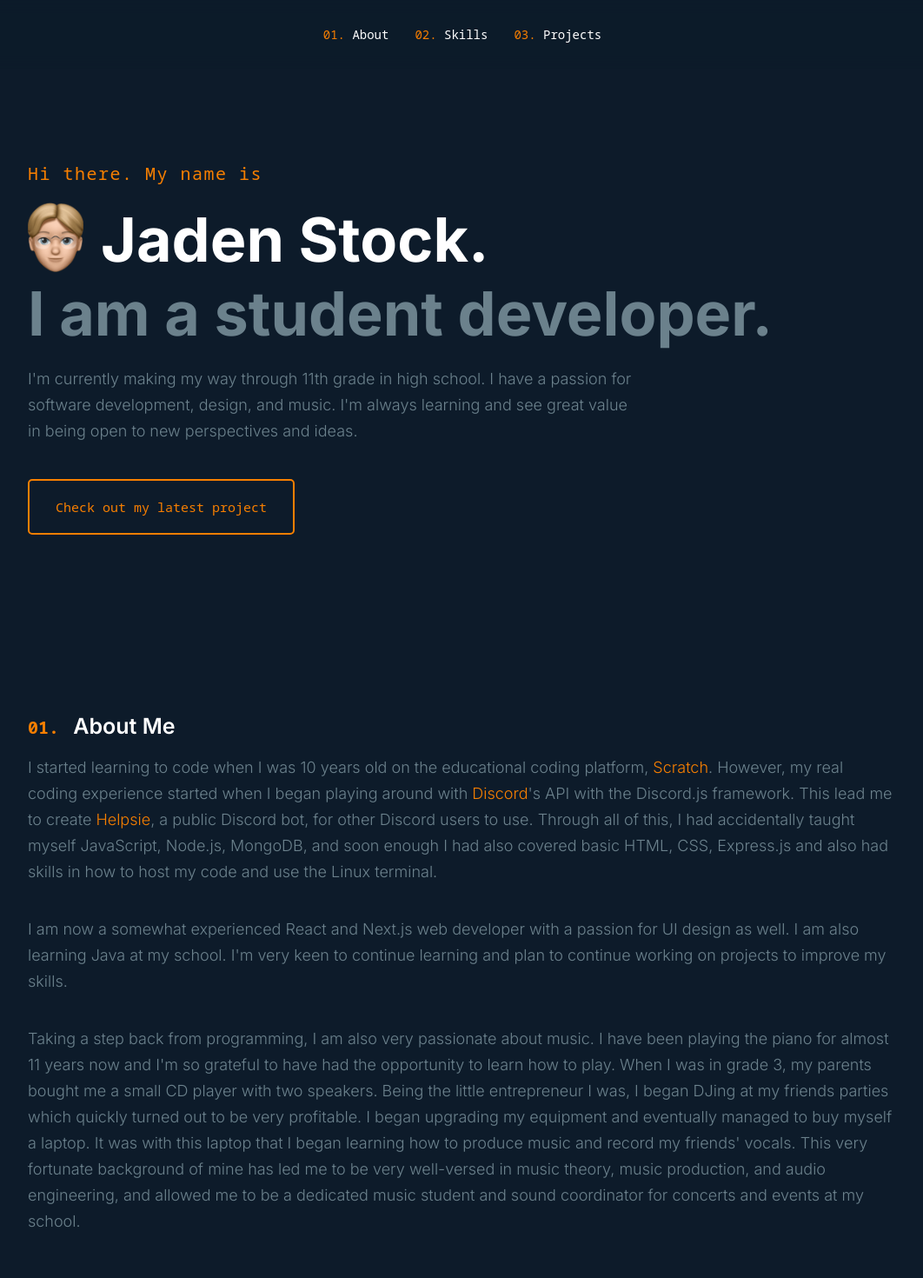
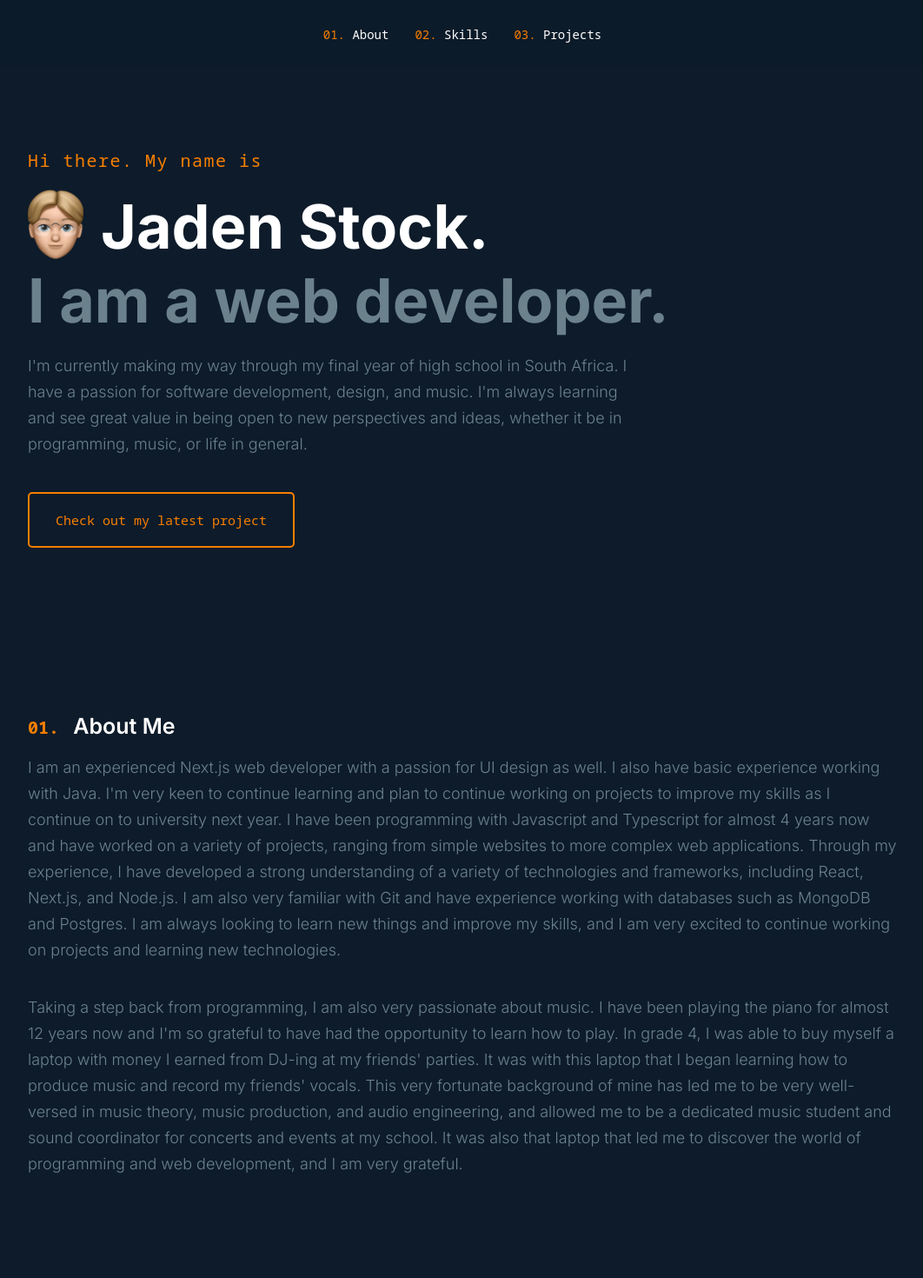
Before and after one commit to jadenstockk/portfolio-website, a React (Create React App) app: page / in a window 1280 px wide. Shown: the top 1470 px of the page at 87% size, without its empty margins (108-1170 px from the left). Built offline with nearby package versions, Linux system fonts and the light colour scheme.

Commit message:
2024 update

```diff
--- a/src/assets/projects.json
+++ b/src/assets/projects.json
@@ -1,4 +1,14 @@
 [
+  {
+    "name": "QR Quest",
+    "description": "An MVP of a web app I'm working on that allows users to create interactive and engaging scavenger hunts.",
+    "github": null,
+    "link": "https://qr-quest.jadenstock.com/",
+    "year": "2024",
+    "date": "2024-03-20",
+    "starred": true,
+    "tags": ["Next.js", "TailwindCSS", "Postgres", "Drizzle ORM"]
+  },
   {
     "name": "Angel Paws Website",
     "description": "A website I built for the non-profit organisation Angel Paws Therapy Dogs.",
--- a/src/routes/Index/About/About.jsx
+++ b/src/routes/Index/About/About.jsx
@@ -1,9 +1,9 @@
-import React from "react"
+import React from "react";
 
 const About = () => {
-	const scratchLink = "https://scratch.mit.edu/users/Magicmanthedj/"
-	const discordLink = "https://discord.com/"
-	const helpsieLink = "https://github.com/jadenstockk/helpsie"
+  const scratchLink = "https://scratch.mit.edu/users/Magicmanthedj/";
+  const discordLink = "https://discord.com/";
+  const helpsieLink = "https://github.com/jadenstockk/helpsie";
 
   return (
     <section id="about" className="fade-up" style={{ animationDelay: "700ms" }}>
@@ -12,49 +12,36 @@ const About = () => {
           <span className="section-number">01.</span> About Me
         </h2>
         <p className="description-1">
-					I started learning to code when I was 10 years old on the educational
-					coding platform,{" "}
-					<a href={scratchLink} target="_blank" rel="noopener noreferrer">
-						Scratch
-					</a>
-					. However, my real coding experience started when I began playing
-					around with{" "}
-					<a href={discordLink} target="_blank" rel="noopener noreferrer">
-						Discord
-					</a>
-					's API with the Discord.js framework. This lead me to create{" "}
-					<a href={helpsieLink} target="_blank" rel="noopener noreferrer">
-						Helpsie
-					</a>
-					, a public Discord bot, for other Discord users to use. Through all of
-					this, I had accidentally taught myself JavaScript, Node.js, MongoDB,
-					and soon enough I had also covered basic HTML, CSS, Express.js and
-					also had skills in how to host my code and use the Linux terminal.
-				</p>
-				<p className="description-1">
-					I am now a somewhat experienced React and Next.js web developer with a
-					passion for UI design as well. I am also learning Java at my school.
-					I'm very keen to continue learning and plan to continue working on
-					projects to improve my skills.
+          I am an experienced Next.js web developer with a passion for UI design
+          as well. I also have basic experience working with Java. I'm very keen
+          to continue learning and plan to continue working on projects to
+          improve my skills as I continue on to university next year. I have
+          been programming with Javascript and Typescript for almost 4 years now
+          and have worked on a variety of projects, ranging from simple websites
+          to more complex web applications. Through my experience, I have
+          developed a strong understanding of a variety of technologies and
+          frameworks, including React, Next.js, and Node.js. I am also very
+          familiar with Git and have experience working with databases such as
+          MongoDB and Postgres. I am always looking to learn new things and
+          improve my skills, and I am very excited to continue working on
+          projects and learning new technologies.
         </p>
         <p className="description-1">
           Taking a step back from programming, I am also very passionate about
-					music. I have been playing the piano for almost 11 years now and I'm
-					so grateful to have had the opportunity to learn how to play. When I
-					was in grade 3, my parents bought me a small CD player with two
-					speakers. Being the little entrepreneur I was, I began DJing at my
-					friends parties which quickly turned out to be very profitable. I
-					began upgrading my equipment and eventually managed to buy myself a
-					laptop. It was with this laptop that I began learning how to produce
-					music and record my friends' vocals. This very fortunate background of
-					mine has led me to be very well-versed in music theory, music
-					production, and audio engineering, and allowed me to be a dedicated
-					music student and sound coordinator for concerts and events at my
-					school.
+          music. I have been playing the piano for almost 12 years now and I'm
+          so grateful to have had the opportunity to learn how to play. In grade
+          4, I was able to buy myself a laptop with money I earned from DJ-ing
+          at my friends' parties. It was with this laptop that I began learning
+          how to produce music and record my friends' vocals. This very
+          fortunate background of mine has led me to be very well-versed in
+          music theory, music production, and audio engineering, and allowed me
+          to be a dedicated music student and sound coordinator for concerts and
+          events at my school. It was also that laptop that led me to discover
+          the world of programming and web development, and I am very grateful.
         </p>
       </div>
     </section>
-	)
-}
+  );
+};
 
-export default About
+export default About;
--- a/src/routes/Index/Hero/Hero.jsx
+++ b/src/routes/Index/Hero/Hero.jsx
@@ -1,5 +1,5 @@
-import React from "react"
-import faceImage from "../../../assets/face.png"
+import React from "react";
+import faceImage from "../../../assets/face.png";
 
 const Hero = () => {
   return (
@@ -19,16 +19,17 @@ const Hero = () => {
           className="big-heading-2 fade-up"
           style={{ animationDelay: "400ms" }}
         >
-					I am a student developer.
+          I am a web developer.
         </h2>
         <p
           className="description-1 fade-up"
           style={{ animationDelay: "500ms" }}
         >
-					I'm currently making my way through 11th grade in high school. I have
-					a passion for software development, design, and music. I'm always
-					learning and see great value in being open to new perspectives and
-					ideas.
+          I'm currently making my way through my final year of high school in
+          South Africa. I have a passion for software development, design, and
+          music. I'm always learning and see great value in being open to new
+          perspectives and ideas, whether it be in programming, music, or life
+          in general.
         </p>
         <a
           className="btn fade-up"
@@ -39,7 +40,7 @@ const Hero = () => {
         </a>
       </div>
     </section>
-	)
-}
+  );
+};
 
-export default Hero
+export default Hero;
```
Lines whose indentation alone changed are shown as unchanged.
